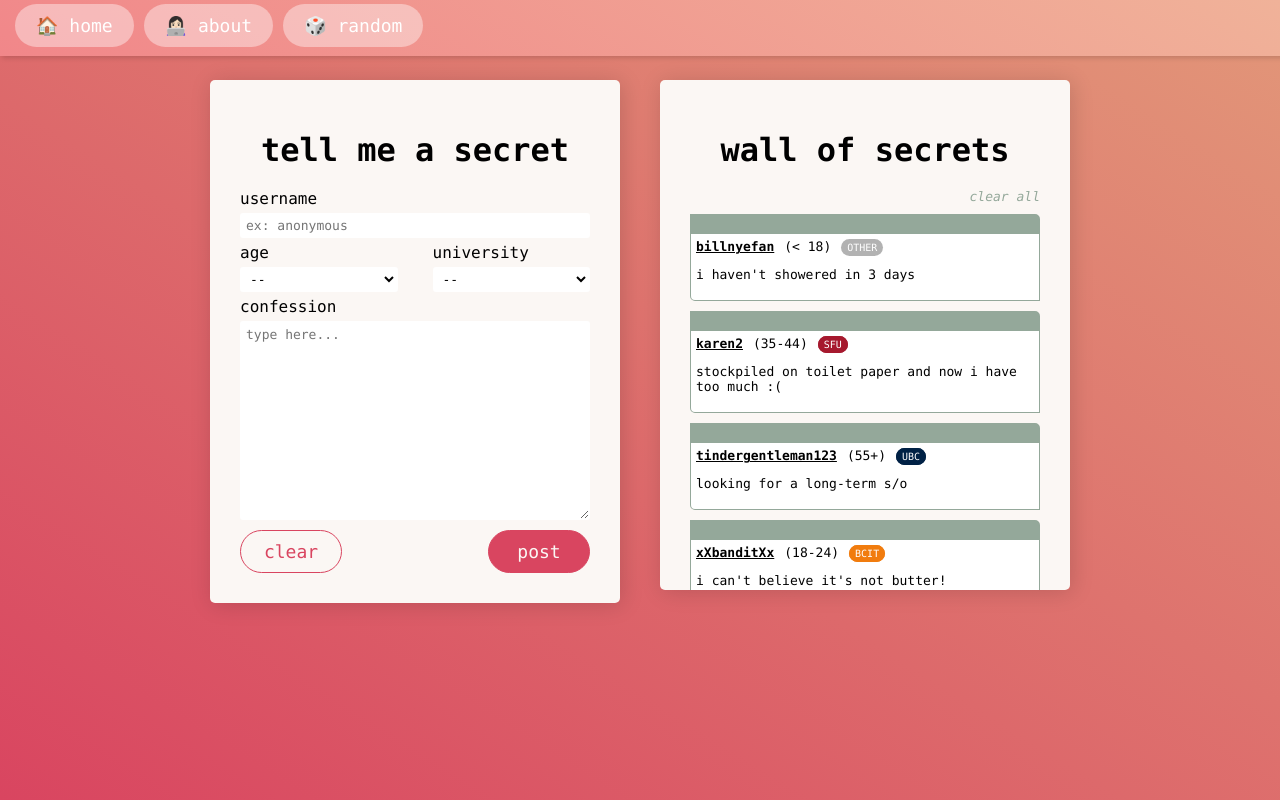
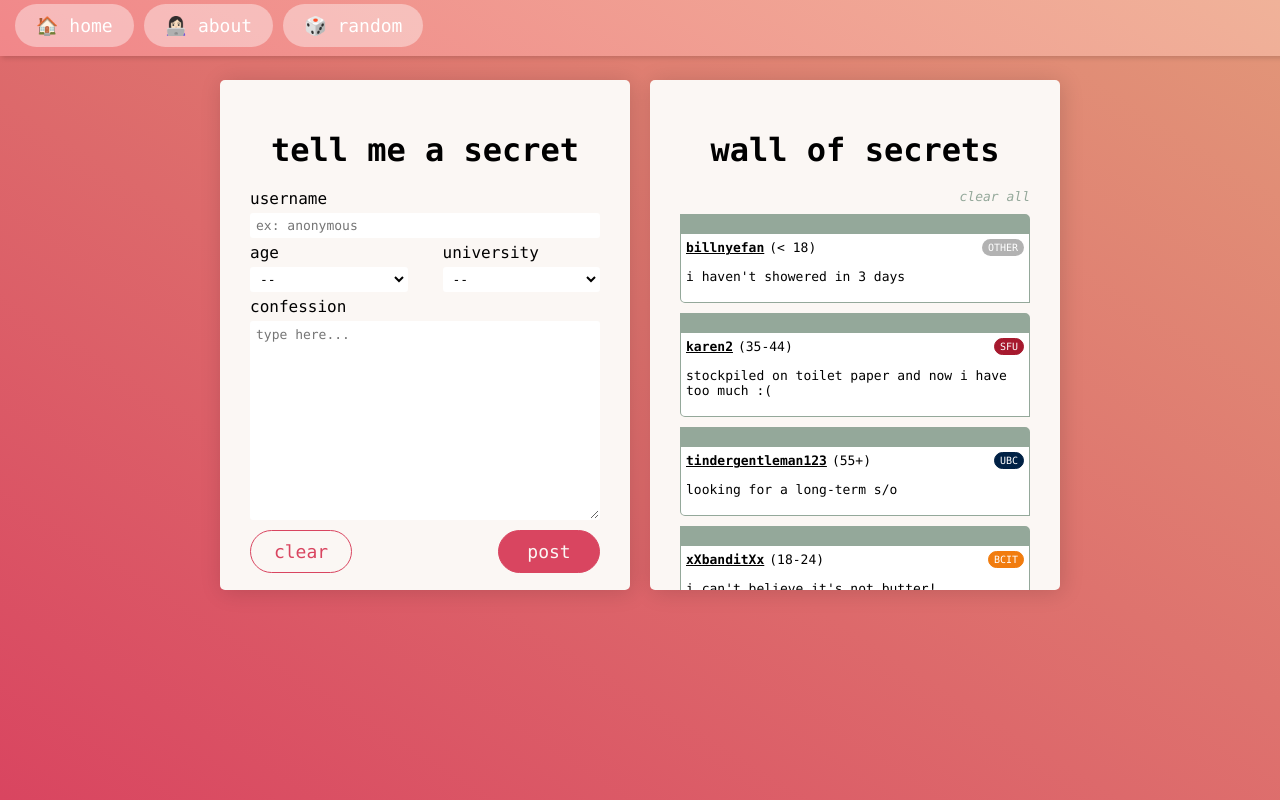
Before and after one commit to tsangela/uni-confessions, a React (Create React App) app in the folder client/: page / in a window 1280 px wide. Built offline with nearby package versions, Linux system fonts and the light colour scheme.

Commit message:
some styling fixes

```diff
--- a/client/src/App.css
+++ b/client/src/App.css
@@ -112,7 +112,7 @@ li {
 }
 
 :focus {
-  /* outline: none; */
+  outline: none;
 }
 
 .nav {
@@ -158,14 +158,10 @@ li {
 }
 
 .nav-button:hover,
-.nav-button:focus {
+.nav-button:focus,
+.nav-button:active {
   background-color: white;
   color: #e29779;
-}
-
-.nav-hover:hover,
-.nav-hover:focus {
-  color: #94a89a;
 }
 
 .random-button {
@@ -211,7 +207,8 @@ li {
 }
 
 .message:hover,
-.message:focus {
+.message:focus,
+.message:active {
   -webkit-transform: scale(1.025);
   -moz-transform: scale(1.025);
   -ms-transform: scale(1.025);
@@ -291,7 +288,8 @@ dialog
 }
 
 .close:hover,
-.close:focus {
+.close:focus,
+.close:active {
   cursor: pointer;
   background: white;
   color: #e29779;
@@ -507,16 +505,35 @@ message board
 #modal-board {
   background: #fbf7f4;
   overflow-y: scroll;
+  margin-left: 0;
+}
+
+div.message-metadata {
+  display: flex;
+  flex-direction: row;
+  align-items: center;
+  justify-content: space-between;
+  flex-wrap: wrap;
 }
 
 .message-username {
   font-weight: bold;
   text-decoration: underline;
-  margin-right: 10px;
+}
+
+.message-age {
+  margin-left: 5px;
+}
+
+.message-age::before {
+  content: '(';
+}
+
+.message-age::after {
+  content: ')';
 }
 
 .message-university {
-  margin-left: 10px;
   padding: 2px 5px; /* padding: 2px; */
   font-size: x-small;
   color: white;
@@ -545,14 +562,6 @@ message board
 .message-university.uvic {
   background: #f5aa1c;
   border-color: #f5aa1c;
-}
-
-.message-age::before {
-  content: '(';
-}
-
-.message-age::after {
-  content: ')';
 }
 
 .message-date {
@@ -656,7 +665,7 @@ div.clear-messages-wrapper {
     font-size: large;
   }
 
-  #modal-board {
+  .modal {
     height: 450px;
   }
 
--- a/client/src/components/common/confession.js
+++ b/client/src/components/common/confession.js
@@ -57,11 +57,15 @@ const Confession = ({ id, date, username, age, university, text }) => {
         >
           -
         </span>
-        <span className="message-username">{username}</span>
-        <span className="message-age">{age}</span>
-        <span className={`message-university ${university}`}>
-          {university.toUpperCase()}
-        </span>
+        <div className="message-metadata">
+          <div>
+            <span className="message-username">{username}</span>
+            <span className="message-age">{age}</span>
+          </div>
+          <span className={`message-university ${university}`}>
+            {university.toUpperCase()}
+          </span>
+        </div>
         <p>{text}</p>
       </Message>
     </div>
```
